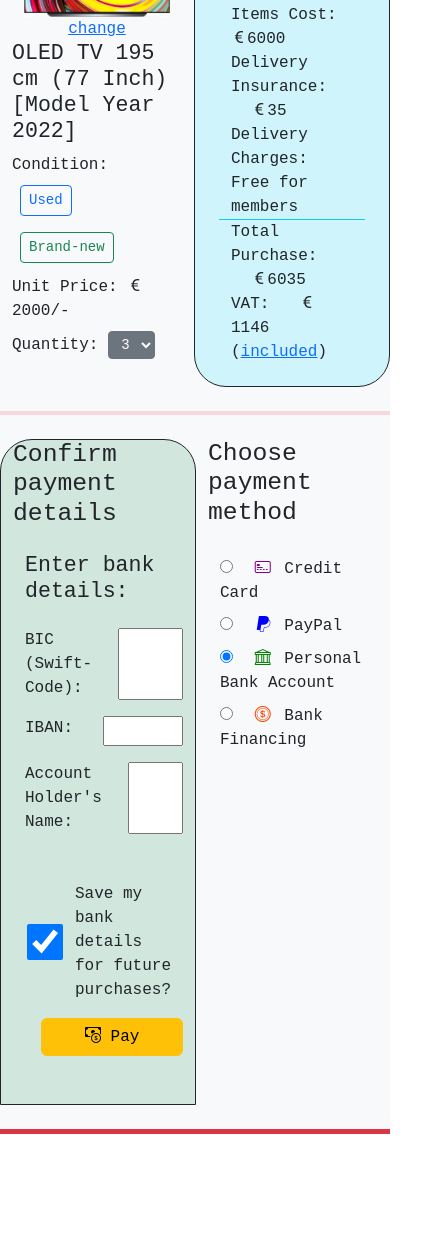
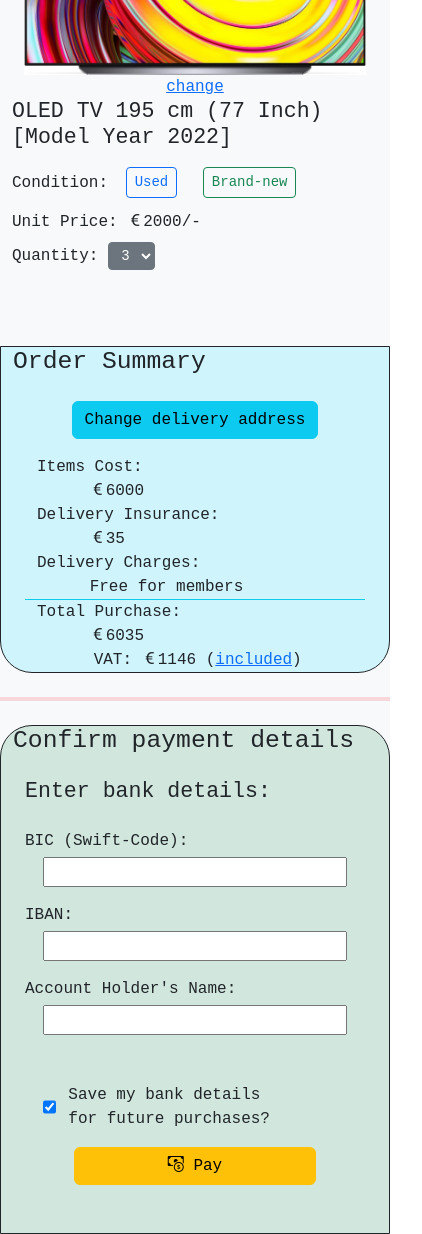
Before and after one commit to mbabarali/FA23-Bootstrap-Basics, a website: page Online-Payment-Portal/index.html in a window 390 px wide. Shown: the part 303-1537 px from the top of the page, 422 px wide, since content can reach past the window. Before the commit the page ends 1437 px from the top, so only its background shows below. Drawn offline with nearby package versions, Linux system fonts and the light colour scheme; a web font is replaced by a local one.

Commit message:
Bootstrap and Mobile-First approach
Introducing Bootstrap classes for extra-small viewports

```diff
--- a/Online-Payment-Portal/index.html
+++ b/Online-Payment-Portal/index.html
@@ -43,11 +43,11 @@
     <main>
       <section class="container bg-light">
         <article class="row">
-          <div class="col my-4">
+          <div class="col-12 my-4">
             <h2>Select delivery options</h2>
             <div class="container-fluid">
               <div class="row my-4">
-                <div class="col">
+                <div class="col-12">
                   <img
                     width="100%"
                     src="images/TV_OLED.jpg"
@@ -57,7 +57,7 @@
                     <a href="#change">change</a>
                   </div>
                 </div>
-                <div class="col m-0 p-0">
+                <div class="col-12 m-0 p-0">
                   <h4>OLED TV 195 cm (77 Inch) [Model Year 2022]</h4>
                   <div class="my-1">
                     <span>Condition:</span>
@@ -92,60 +92,65 @@
             </div>
           </div>
           <div
-            class="col border border-dark rounded-bottom-5 bg-info-subtle my-4"
+            class="col-12 border border-dark rounded-bottom-5 bg-info-subtle my-4"
           >
             <h2>Order Summary</h2>
             <div class="container">
               <div class="row p-0 m-0">
-                <div class="col my-3">
+                <!-- OPTION 01: With Flex -->
+                <div class="col-12 my-3 d-flex justify-content-center">
                   <a href="#" role="button" class="btn btn-info"
                     >Change delivery address</a
                   >
                 </div>
-                <div class="col">
+                <div class="col-12 d-flex flex-column">
                   <span>Items Cost:</span>
-                  <span><i class="bi bi-currency-euro"></i>6000</span>
+                  <span><i class="bi bi-currency-euro offset-2"></i>6000</span>
                 </div>
-                <div class="col">
+                <div class="col-12 d-flex flex-column">
                   <span>Delivery Insurance:</span>
                   <span><i class="bi bi-currency-euro offset-2"></i>35</span>
                 </div>
-                <div class="col border-bottom border-info">
+                <div
+                  class="col-12 border-bottom border-info d-flex flex-column"
+                >
                   <span>Delivery Charges:</span>
-                  <span>Free for members</span>
+                  <span class="offset-2">Free for members</span>
                 </div>
-                <span class="col">
+                <span class="col-12 d-flex flex-column">
                   <span>Total Purchase:</span>
                   <span><i class="bi bi-currency-euro offset-2"></i>6035</span>
                 </span>
-                <div class="col">
+                <div class="col-12 offset-2">
                   <span>VAT:</span>
                   <span
-                    ><i class="bi bi-currency-euro offset-2"></i>1146 (<a
-                      href="#VAT"
+                    ><i class="bi bi-currency-euro"></i>1146 (<a href="#VAT"
                       >included</a
                     >)</span
                   >
                 </div>
-                <!-- <div class="col d-flex flex-column">
-                  <div class="col">Items Cost:</div>
-                  <div class="col offset-2"></div>
-                    <i class="bi bi-currency-euro"></i>6000
-                  </div>
-                  <div class="col">Delivery Insurance:</div>
-                  <div class="col offset-2">
-                    <i class="bi bi-currency-euro"></i>35
-                  </div>
-                  <div class="col">Delivery Charges:</div>
-                  <div class="col offset-2">Free for members</div>
-                  <div class="col">Total Purchase:</div>
-                  <div class="col offset-2">
-                    <i class="bi bi-currency-euro"></i>6035
-                  </div>
-                  <div class="col offset-2">
-                    VAT: <i class="bi bi-currency-euro"></i>1146
-                    <a href="#VAT">(included)</a>
-                  </div>
+
+                <!--  OPTION 02: Without Flex -->
+                <!-- <div class="col-8 my-3 offset-2">
+                  <a href="#" role="button" class="btn btn-info w-100"
+                    >Change delivery address</a
+                  >
+                </div>
+                <div class="col-12">Items Cost:</div>
+                <div><i class="bi bi-currency-euro offset-2"></i>6000</div>
+                <div class="col-12">Delivery Insurance:</div>
+                <div><i class="bi bi-currency-euro offset-2"></i>35</div>
+                <span class="col-12">Delivery Charges:</span>
+                <div class="col-12 offset-2">Free for members</div>
+                <div class="col-12 border-bottom border-info"></div>
+                <span class="col-12">Total Purchase:</span>
+                <span><i class="bi bi-currency-euro offset-2"></i>6035</span>
+                <div class="col-12 offset-2">
+                  <span>VAT:</span>
+                  <span
+                    ><i class="bi bi-currency-euro"></i>1146
+                    <a href="#VAT">(included)</a></span
+                  >
                 </div> -->
               </div>
             </div>
@@ -154,47 +159,51 @@
         <div class="row bg-danger-subtle" style="height: 4px"></div>
         <article class="row border-bottom border-danger">
           <div
-            class="col border border-dark rounded-top-5 bg-success-subtle my-4"
+            class="col-12 border border-dark rounded-top-5 bg-success-subtle my-4"
           >
             <h2>Confirm payment details</h2>
             <div class="container my-4">
               <h4>Enter bank details:</h4>
               <form action="abc">
                 <div class="row form-group">
-                  <label class="col mt-3" for="bic">BIC (Swift-Code):</label>
-                  <input class="col mt-3 offset-1" type="text" id="bic" />
-                  <label class="col mt-3" for="iban">IBAN:</label
-                  ><input class="col mt-3 offset-1" type="text" id="iban" />
-                  <label class="col mt-3" for="accholder"
+                  <label class="col-12 mt-3" for="bic">BIC (Swift-Code):</label>
+                  <input class="col-10 mt-1 offset-1" type="text" id="bic" />
+                  <label class="col-12 mt-3" for="iban">IBAN:</label
+                  ><input class="col-10 mt-1 offset-1" type="text" id="iban" />
+                  <label class="col-12 mt-3" for="accholder"
                     >Account Holder's Name:</label
                   >
-                  <input class="col mt-3 offset-1" type="text" id="accholder" />
+                  <input
+                    class="col-10 mt-1 offset-1"
+                    type="text"
+                    id="accholder"
+                  />
                 </div>
                 <div class="row form-group my-5">
                   <input
-                    class="col offset-1 w-auto"
+                    class="col-3 offset-1 w-auto"
                     type="checkbox"
                     id="savechk"
                     checked
                   />
-                  <label class="col" for="savechk"
+                  <label class="col-8" for="savechk"
                     >Save my bank details for future purchases?</label
                   >
-                  <button class="col btn btn-warning offset-2 mt-3">
+                  <button class="col-8 btn btn-warning offset-2 mt-3">
                     <i class="bi bi-cash-coin"></i> Pay
                   </button>
                 </div>
               </form>
             </div>
           </div>
-          <div class="col my-4">
+          <div class="col-12 my-4">
             <h2>Choose payment method</h2>
             <div class="container my-4">
               <form action="xyz">
                 <div class="row form-group d-flex flex-column">
-                  <label class="col my-1" for="cc"
+                  <label class="col-12 my-1" for="cc"
                     ><input
-                      class="col my-1"
+                      class="my-1"
                       name="paymentmethod"
                       type="radio"
                       id="cc"
@@ -205,9 +214,9 @@
                     ></i>
                     Credit Card</label
                   >
-                  <label class="col my-1" for="pp"
+                  <label class="col-12 my-1" for="pp"
                     ><input
-                      class="col my-1"
+                      class="my-1"
                       name="paymentmethod"
                       type="radio"
                       id="pp"
@@ -218,9 +227,9 @@
                     ></i>
                     PayPal
                   </label>
-                  <label class="col my-1" for="ba"
+                  <label class="col-12 my-1" for="ba"
                     ><input
-                      class="col my-1"
+                      class="my-1"
                       name="paymentmethod"
                       type="radio"
                       id="ba"
@@ -232,9 +241,9 @@
                     ></i>
                     Personal Bank Account
                   </label>
-                  <label class="col my-1" for="bf"
+                  <label class="col-12 my-1" for="bf"
                     ><input
-                      class="col my-1"
+                      class="my-1"
                       name="paymentmethod"
                       type="radio"
                       id="bf"
```
